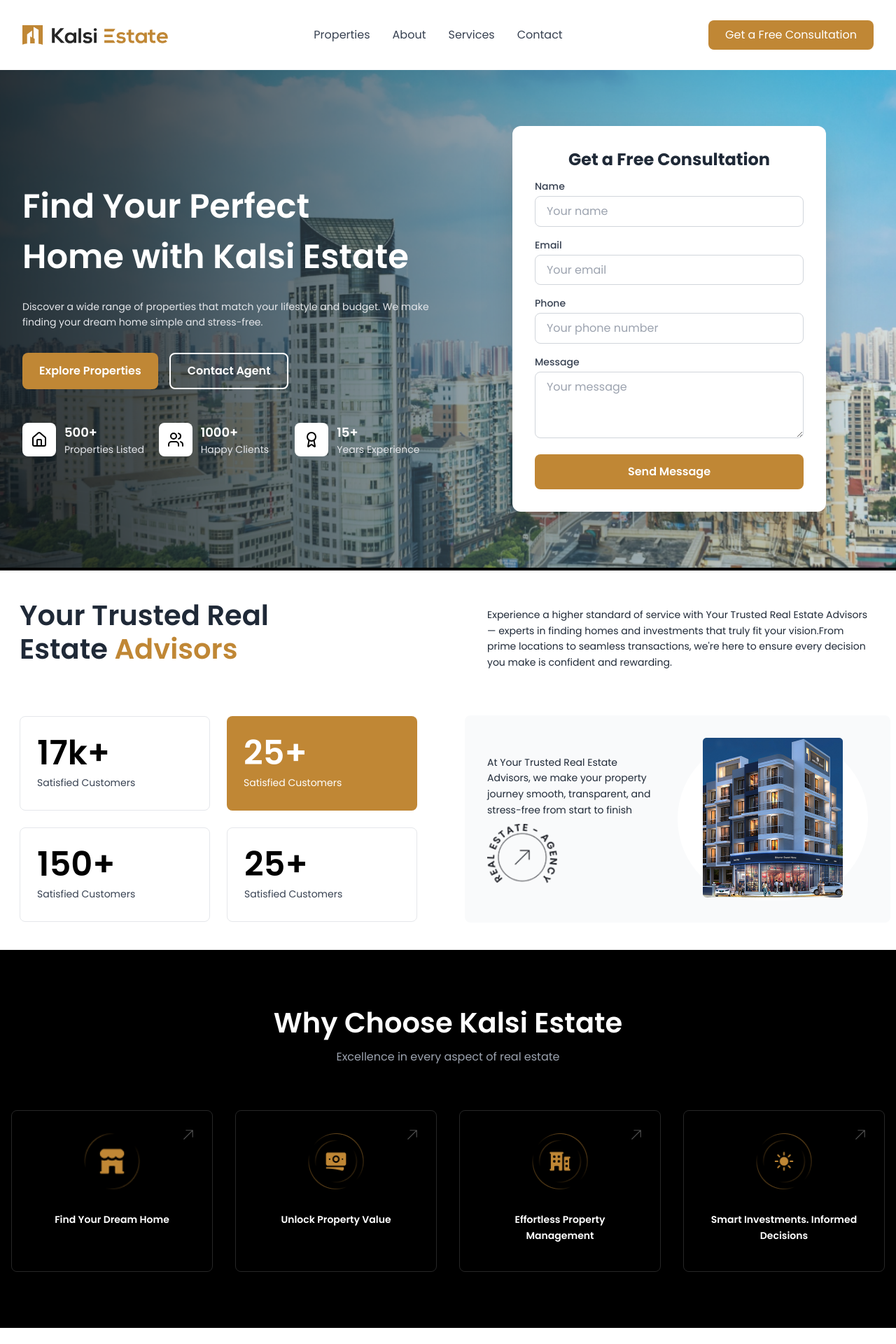
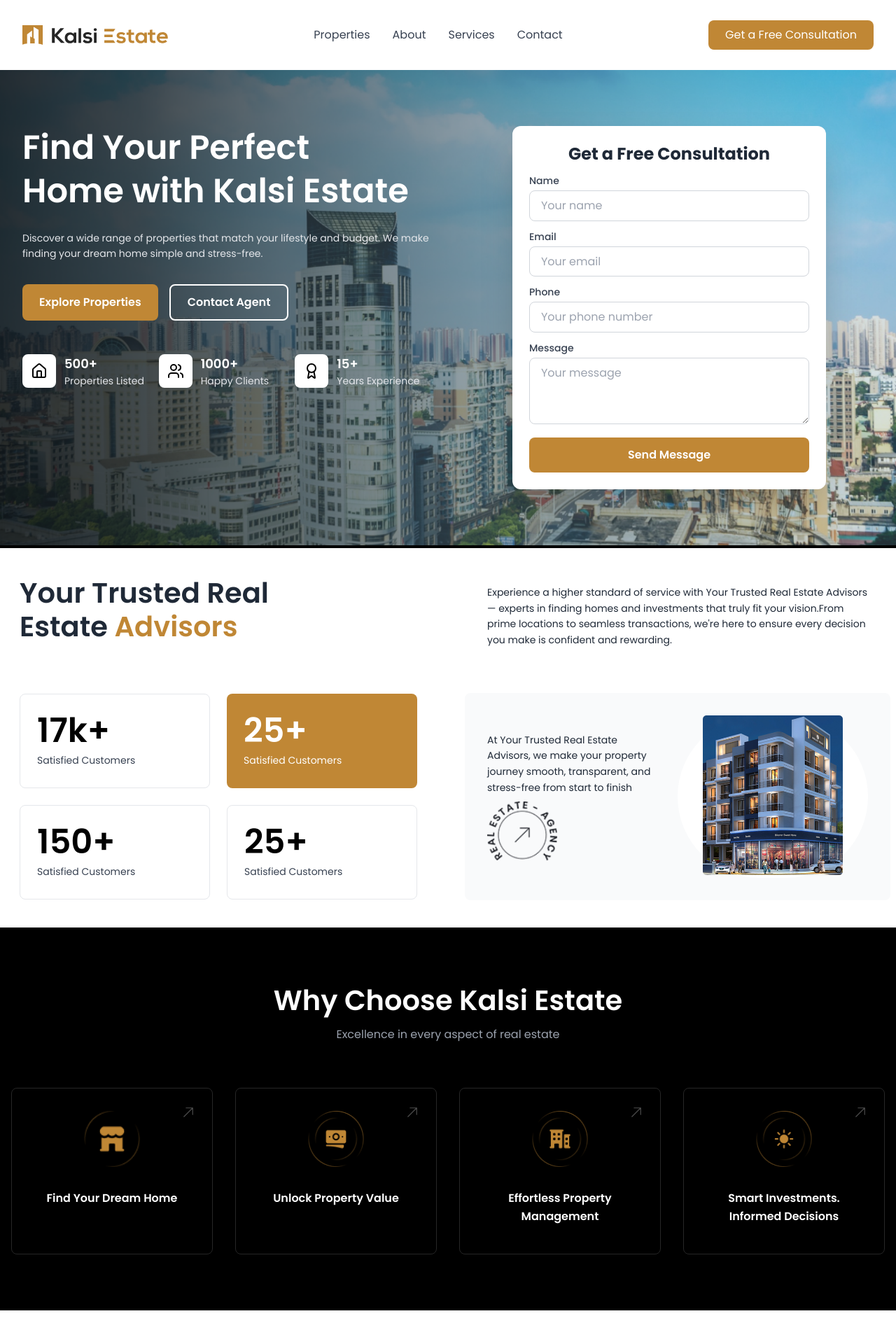
Before and after one commit to RAVI08RR/realstatemarketing, a Next.js app: page / in a window 1280 px wide. Shown: the top 1920 px of the page at 70% size. Built offline with nearby package versions, Linux system fonts and the light colour scheme.

Commit message:
icon updated who we are

```diff
--- a/src/app/components/HeroSection.js
+++ b/src/app/components/HeroSection.js
@@ -8,10 +8,10 @@ export default function HeroSection() {
 
       {/* Content */}
       <div className="relative z-10 container mx-auto px-4 sm:px-6 lg:px-8 h-full flex items-center py-20">
-        <div className="grid grid-cols-1 lg:grid-cols-2 gap-12 items-center w-full">
+        <div className="grid grid-cols-1 lg:grid-cols-2 gap-12  w-full items-start">
           {/* Left Content */}
           <div className="text-white max-w-2xl">
-            <h1 className="text-[2rem] md:text-5xl lg:text-[3rem] font-[600] mb-6 lg:leading-[1.5]">
+            <h1 className="text-[2rem] md:text-5xl lg:text-[3rem] font-[600] mb-6 lg:leading-[1.3]">
               Find Your Perfect
         <br/>
              Home with Kalsi Estate
@@ -70,9 +70,9 @@ export default function HeroSection() {
           </div>
 
           {/* Right Side - Contact Form */}
-          <div className="bg-white rounded-xl shadow-2xl p-8 max-w-md w-full mx-auto">
+          <div className="bg-white rounded-xl shadow-2xl p-6 max-w-md w-full mx-auto">
             <h2 className="text-2xl font-bold text-gray-800 mb-3 text-center ">Get a Free Consultation</h2>
-            <form className="space-y-4">
+            <form className="space-y-3">
               <div>
                 <label htmlFor="name" className="block text-sm font-medium text-gray-700 mb-1">Name</label>
                 <input
--- a/src/app/components/WhyChooseUs.js
+++ b/src/app/components/WhyChooseUs.js
@@ -42,7 +42,7 @@ export default function WhyChooseUs() {
           {features.map((feature, index) => (
             <div key={index} className="group relative">
               {/* Card Container */}
-              <div className="relative bg-black hover:border-[white] rounded-lg p-8 transition-all duration-300 hover:bg-black/80 h-full border-[#262626] border-[1px]">
+              <div className="relative bg-black hover:border-[#c3b5b5] rounded-lg p-8 transition-all duration-300 hover:bg-black/80 h-full border-[#262626] border-[0.8px]">
                 {/* Arrow Icon */}
                 <div className="absolute top-6 right-6 text-gray-600 group-hover:text-amber-600 transition-colors">
                   <Image
@@ -67,7 +67,7 @@ export default function WhyChooseUs() {
                 </div>
 
                 {/* Title */}
-                <h3 className="text-[14px] font-semibold text-white mb-2 group-hover:text-[#C08735] transition-colors text-center">
+                <h3 className="text-[16px] font-semibold text-white mb-2 group-hover:text-[#C08735] transition-colors text-center">
                   {feature.title}
                 </h3>
               </div>
```
